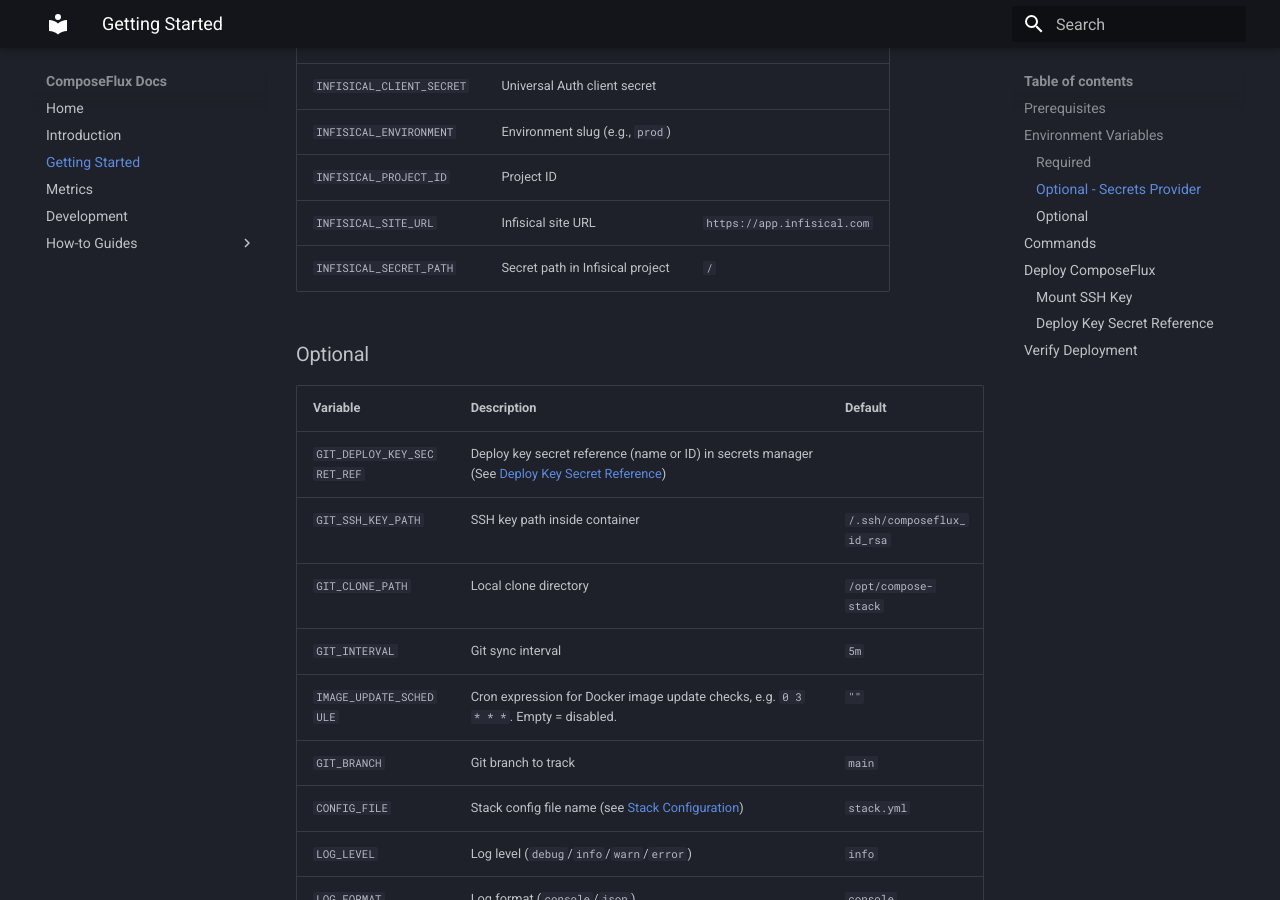
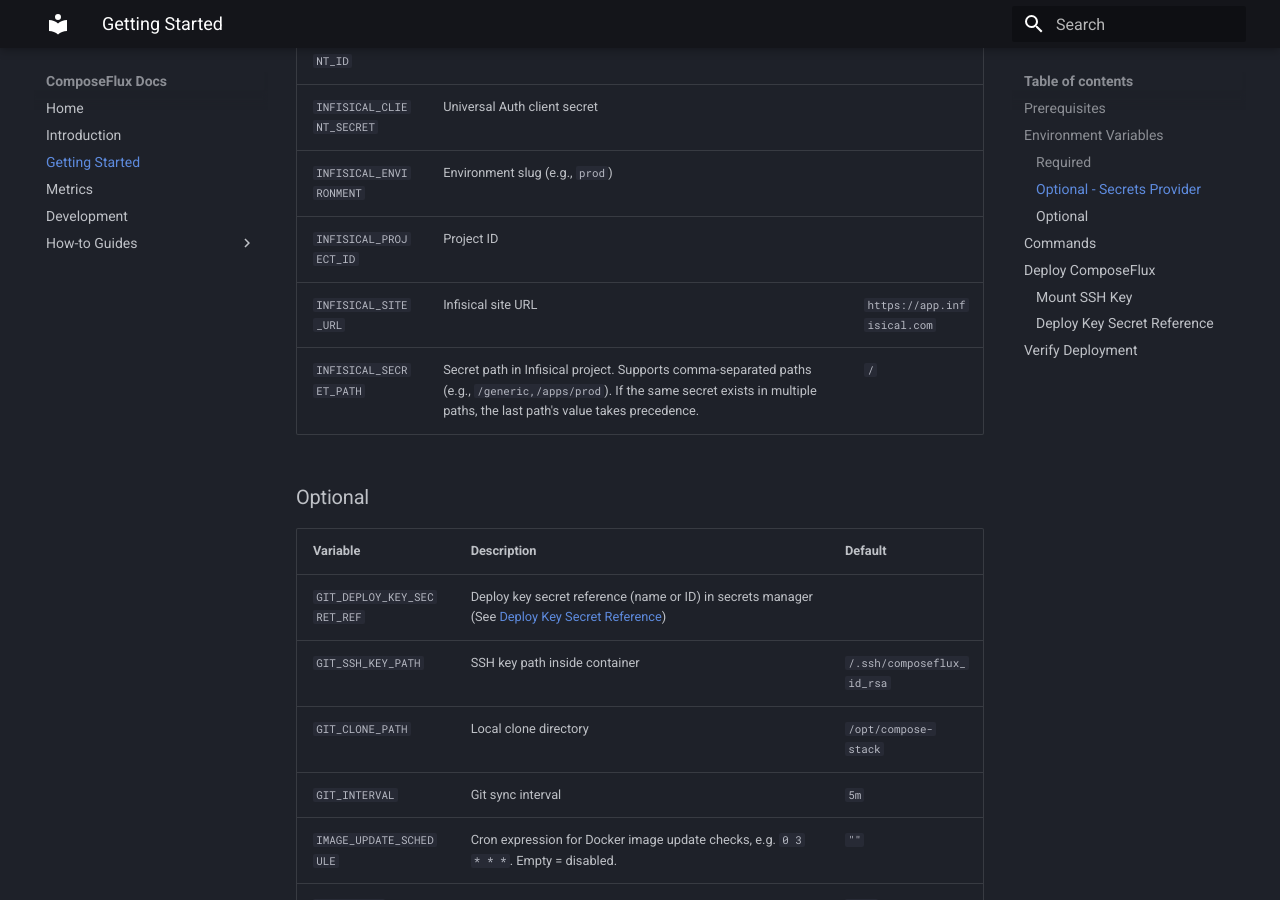
Before and after one commit to veerendra2/composeflux, an MkDocs documentation site: the page built from docs/GettingStarted.md, in a window 1280 px wide and 900 px high, scrolled down 1356 px. Built offline with MkDocs 1.6.1 and Material for MkDocs 9.7.7, drawn with Linux system fonts in a browser that asks for light colours.

Commit message:
feat(infisical): support multiple secret paths (#23)

```diff
--- a/docs/GettingStarted.md
+++ b/docs/GettingStarted.md
@@ -36,14 +36,14 @@
 
 **Infisical (when `SECRETS_PROVIDER=infisical`):**
 
-| Variable                  | Description                      | Default                     |
-| ------------------------- | -------------------------------- | --------------------------- |
-| `INFISICAL_CLIENT_ID`     | Universal Auth client ID         |                             |
-| `INFISICAL_CLIENT_SECRET` | Universal Auth client secret     |                             |
-| `INFISICAL_ENVIRONMENT`   | Environment slug (e.g., `prod`)  |                             |
-| `INFISICAL_PROJECT_ID`    | Project ID                       |                             |
-| `INFISICAL_SITE_URL`      | Infisical site URL               | `https://app.infisical.com` |
-| `INFISICAL_SECRET_PATH`   | Secret path in Infisical project | `/`                         |
+| Variable                  | Description                                                       | Default                     |
+| ------------------------- | ----------------------------------------------------------------- | --------------------------- |
+| `INFISICAL_CLIENT_ID`     | Universal Auth client ID                                          |                             |
+| `INFISICAL_CLIENT_SECRET` | Universal Auth client secret                                      |                             |
+| `INFISICAL_ENVIRONMENT`   | Environment slug (e.g., `prod`)                                   |                             |
+| `INFISICAL_PROJECT_ID`    | Project ID                                                        |                             |
+| `INFISICAL_SITE_URL`      | Infisical site URL                                                | `https://app.infisical.com` |
+| `INFISICAL_SECRET_PATH`   | Secret path in Infisical project. Supports comma-separated paths (e.g., `/generic,/apps/prod`). If the same secret exists in multiple paths, the last path's value takes precedence. | `/`                         |
 
 ### Optional
 
```
Also changed, not shown: docs/how-to-guides/Infisical.md (+14 -2 lines), 4 other files.
